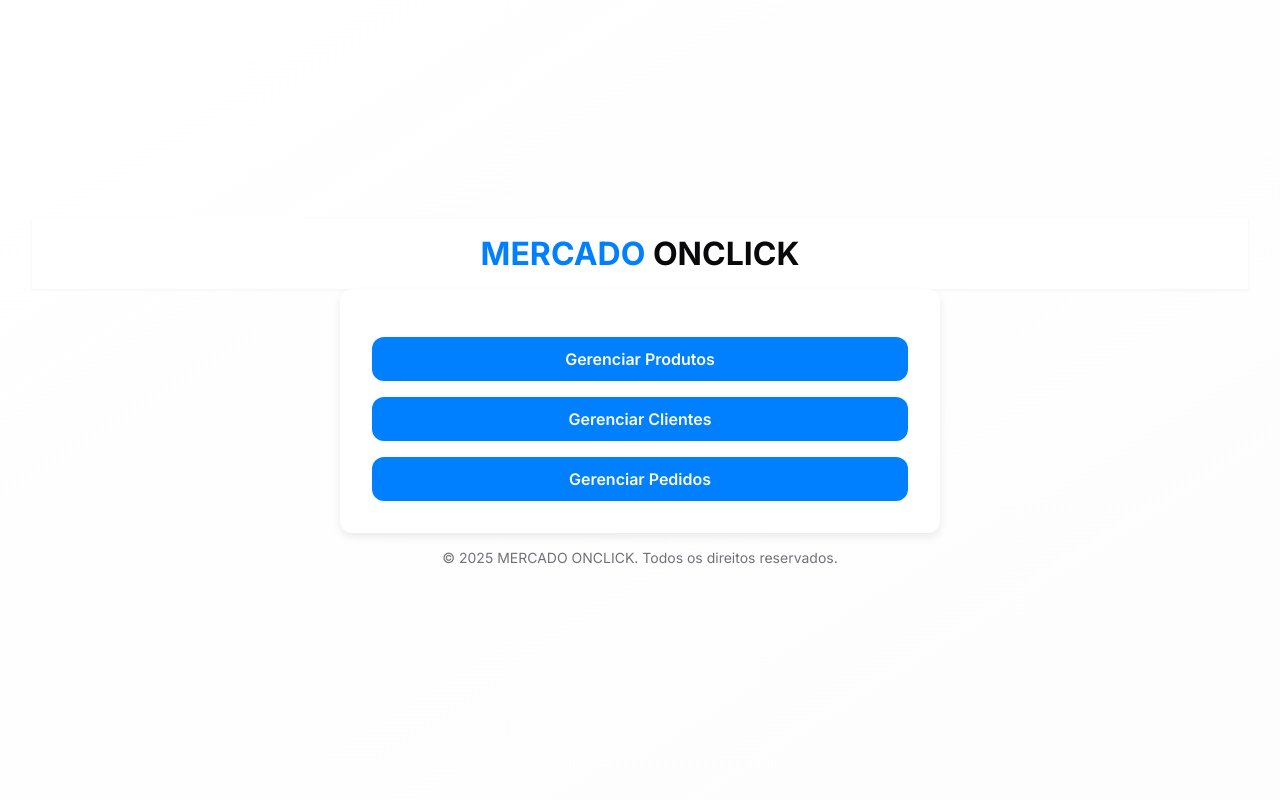
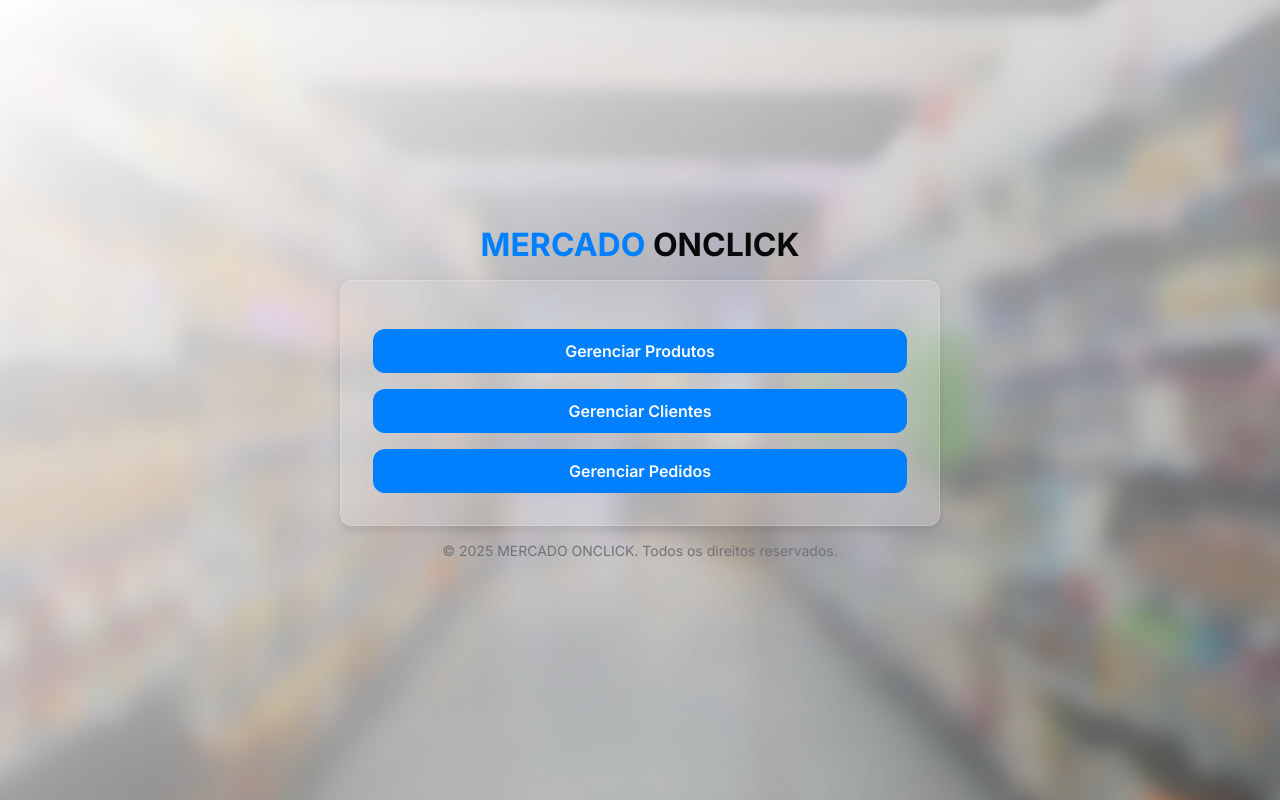
Before and after one commit to Alexgabriel2k02/APP-Mercado, a Flask app: page / in a window 1280 px wide. Run offline with Flask 3, Linux system fonts and the light colour scheme.

Commit message:
updates.2
ajuste no css e adição de imagem de fundo

```diff
--- a/static/css/index.css
+++ b/static/css/index.css
@@ -10,7 +10,9 @@
 body {
     font-family: 'Inter', sans-serif;
     color: hsl(var(--foreground));
-    background: linear-gradient(to bottom right, white, hsl(var(--secondary) / 0.2));
+    background: linear-gradient(to bottom right, white, hsl(var(--secondary) / 0.2)),
+                url("/static/images/background_market.jpg") no-repeat center center;
+    background-size: cover;
     min-height: 100vh;
     display: flex;
     flex-direction: column;
@@ -19,12 +21,11 @@ body {
     padding: 2rem;
 }
 
-header {
+h1{
+    font-size: 2rem;
+    font-weight: bold;
     text-align: center;
-    padding: 1rem;
-    background: white;
-    box-shadow: 0 1px 3px rgba(0, 0, 0, 0.05);
-    width: 100%;
+    margin-bottom: 1rem;
 }
 
 .text-primary {
@@ -35,12 +36,15 @@ header {
 .container {
     max-width: 600px;
     width: 100%;
-    background: white;
+    background: hsl(var(--secondary) / 0.2); /* Quase transparente */
     padding: 2rem;
     border-radius: var(--radius);
-    box-shadow: 0 4px 8px rgba(0, 0, 0, 0.08);
+    box-shadow: 0 4px 8px rgba(0, 0, 0, 0.1);
     transition: all 0.3s ease;
+    backdrop-filter: blur(10px); /* Mais efeito de vidro */
+    border: 1px solid rgba(255, 255, 255, 0.2); /* Adiciona um leve contorno para contraste */
 }
+
 
 label {
     display: block;
@@ -50,23 +54,7 @@ label {
     margin-bottom: 0.5rem;
 }
 
-input {
-    width: 100%;
-    padding: 0.75rem 1rem;
-    font-size: 0.9rem;
-    border: 2px solid hsl(var(--border));
-    border-radius: var(--radius);
-    background-color: hsl(var(--muted));
-    transition: border-color 0.3s, box-shadow 0.3s;
-}
-
-input:focus {
-    outline: none;
-    border-color: hsl(var(--primary));
-    box-shadow: 0 0 5px hsla(var(--primary) / 0.3);
-}
-
-.btn-primary {
+.btn-group {
     display: inline-block;
     text-align: center;
     padding: 0.75rem 1.5rem;
@@ -75,17 +63,18 @@ input:focus {
     border-radius: var(--radius);
     text-decoration: none;
     font-weight: 600;
-    transition: background-color 0.2s;
+    transition: all 0.3s ease-in-out;
     width: 100%;
     cursor: pointer;
     border: none;
     margin-top: 1rem;
 }
 
-.btn-primary:hover {
+.btn-group:hover {
     background-color: hsla(var(--primary) / 0.9);
+    transform: scale(1.05);
+    box-shadow: 0 6px 12px rgba(0, 0, 0, 0.15);
 }
-
 footer {
     text-align: center;
     padding: 1rem;
--- a/templates/index.html
+++ b/templates/index.html
@@ -14,9 +14,9 @@
     </header>
 
     <div class="container">
-        <a href="{{ url_for('produtos.obter_produtos') }}" class="btn-primary">Gerenciar Produtos</a>
-        <a href="{{ url_for('clientes.obter_clientes') }}" class="btn-primary">Gerenciar Clientes</a>
-        <a href="{{ url_for('pedidos.get_pedidos_html') }}" class="btn-primary">Gerenciar Pedidos</a>
+        <a href="{{ url_for('produtos.obter_produtos') }}" class="btn-group">Gerenciar Produtos</a>
+        <a href="{{ url_for('clientes.obter_clientes') }}" class="btn-group">Gerenciar Clientes</a>
+        <a href="{{ url_for('pedidos.get_pedidos_html') }}" class="btn-group">Gerenciar Pedidos</a>
     </div>
 
     <footer>
```
Also changed, not shown: static/css/produto_cadastro.css (+15 -10 lines), static/css/produto_id.css (+20 -22 lines), static/css/produto_update.css (+16 -13 lines), static/css/produtos.css (+24 -17 lines), static/images/background_market.jpg (added).
